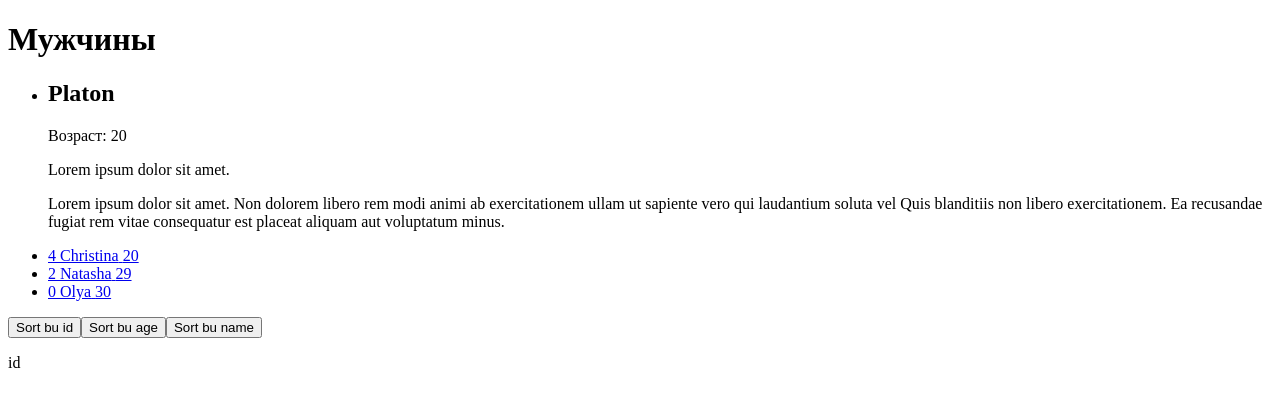
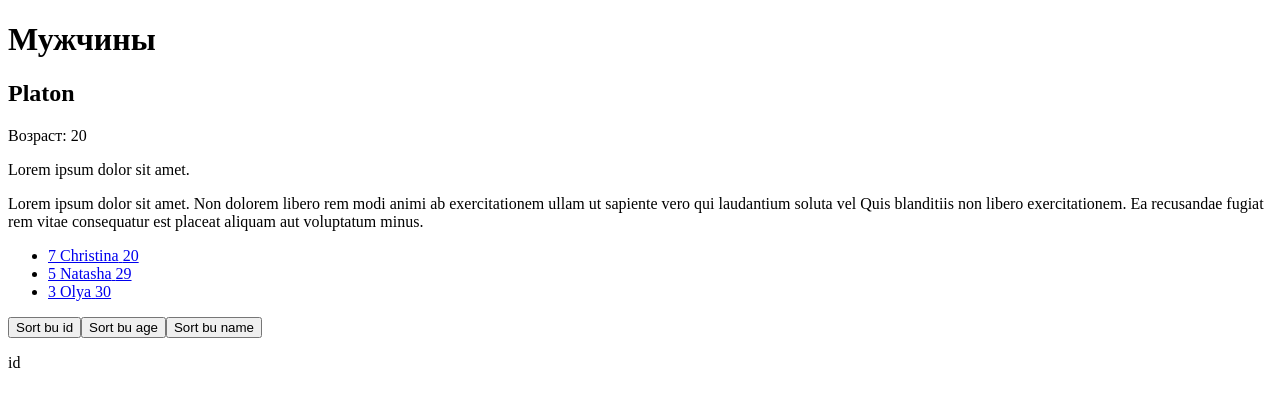
Before and after one commit to Ekachcka/dance, a React (Create React App) app: page /M/0 in a window 1280 px wide. Shown: the top 406 px of the page. Built offline with nearby package versions, Linux system fonts and the light colour scheme.

Commit message:
update bd

```diff
--- a/src/components/people/GetManId/GetManId.js
+++ b/src/components/people/GetManId/GetManId.js
@@ -1,19 +1,15 @@
 function GetManId({ id, peopleData }) {
-  let person = peopleData.man[id];
+  const person = peopleData.people[id];
   return (
     <>
       <div>
         <h1>Мужчины</h1>
-        <ul>
-          {
-            <li key={person.id}>
-              <h2>{person.name}</h2>
-              <p>Возраст: {person.age}</p>
-              <p>{person.shortDescription}</p>
-              <p>{person.description}</p>
-            </li>
-          }
-        </ul>
+        <div>
+          <h2>{person.name}</h2>
+          <p>Возраст: {person.age}</p>
+          <p>{person.shortDescription}</p>
+          <p>{person.description}</p>
+        </div>
       </div>
     </>
   );
--- a/src/components/people/GetManS/GetManS.js
+++ b/src/components/people/GetManS/GetManS.js
@@ -24,11 +24,19 @@ function GetManS({ peopleData }) {
   const [Delete, setDelete] = useState();
   let p = [];
   if (Sex.index == "M") {
-    p = peopleData.man;
+    for (let i = 0; i < peopleData.people.length; i++) {
+      if (peopleData.people[i].sex == "m") {
+        p.push(peopleData.people[i]);
+      }
+    }
   } else if (Sex.index == "W") {
-    p = peopleData.woman;
+    for (let i = 0; i < peopleData.people.length; i++) {
+      if (peopleData.people[i].sex == "w") {
+        p.push(peopleData.people[i]);
+      }
+    }
   } else if (Sex.index == "A") {
-    p = peopleData.man.concat(peopleData.woman);
+    p.push(...peopleData.people);
   }
   if (Age.index != "A") {
     arr = [];
@@ -55,13 +63,7 @@ function GetManS({ peopleData }) {
         <ul>
           {arr.map((person) => (
             <li key={person.id}>
-              <a
-                href={`/${person.partner != undefined ? "M" : "W"}/${
-                  person.id
-                }`}
-              >
-                {person.name}
-              </a>
+              <a href={`/${person.sex}/${person.id}`}>{person.name}</a>
             </li>
           ))}
         </ul>
--- a/src/components/people/GetWomanId/GetWomanId.js
+++ b/src/components/people/GetWomanId/GetWomanId.js
@@ -1,5 +1,5 @@
 function GetWomanId({ id, peopleData }) {
-  let person = peopleData.woman[id];
+  let person = peopleData.people[id];
   return (
     <>
       <div>
--- a/src/components/people/GetWomanIdS/GetWomanIdS.js
+++ b/src/components/people/GetWomanIdS/GetWomanIdS.js
@@ -1,6 +1,6 @@
 import React from "react";
 function GetWomanIdS({ id, peopleData }) {
-  let person = peopleData.woman[id];
+  let person = peopleData.people[id];
   return (
     <>
       <div>
--- /dev/null
+++ b/src/components/people/partner.json
@@ -0,0 +1,7 @@
+{
+  "partner": [
+    [0, 3, 5, 7],
+    [1, 3, 4, 5],
+    [2, 5, 6, 7]
+  ]
+}
--- a/src/components/people/people.json
+++ b/src/components/people/people.json
@@ -1,10 +1,10 @@
 {
-  "man": [
+  "people": [
     {
       "id": 0,
       "name": "Platon",
       "age": "20",
-      "partner": [0, 2, 4],
+      "sex": "M",
       "shortDescription": "Lorem ipsum dolor sit amet. ",
       "description": "Lorem ipsum dolor sit amet. Non dolorem libero rem modi animi ab exercitationem ullam ut sapiente vero qui laudantium soluta vel Quis blanditiis non libero exercitationem. Ea recusandae fugiat rem vitae consequatur est placeat aliquam aut voluptatum minus."
     },
@@ -12,7 +12,7 @@
       "id": 1,
       "name": "Constantine",
       "age": "32",
-      "partner": [0, 1, 2],
+      "sex": "M",
       "shortDescription": "Lorem ipsum dolor sit amet. ",
       "description": "Lorem ipsum dolor sit amet. Non dolorem libero rem modi animi ab exercitationem ullam ut sapiente vero qui laudantium soluta vel Quis blanditiis non libero exercitationem. Ea recusandae fugiat rem vitae consequatur est placeat aliquam aut voluptatum minus."
     },
@@ -20,44 +20,47 @@
       "id": 2,
       "name": "Alexei",
       "age": "25",
-      "partner": [2, 3, 4],
-      "shortDescription": "Lorem ipsum dolor sit amet. ",
-      "description": "Lorem ipsum dolor sit amet. Non dolorem libero rem modi animi ab exercitationem ullam ut sapiente vero qui laudantium soluta vel Quis blanditiis non libero exercitationem. Ea recusandae fugiat rem vitae consequatur est placeat aliquam aut voluptatum minus."
-    }
-  ],
-  "woman": [
-    {
-      "id": 0,
-      "name": "Olya",
-      "age": "30",
-      "shortDescription": "Lorem ipsum dolor sit amet. ",
-      "description": "Lorem ipsum dolor sit amet. Non dolorem libero rem modi animi ab exercitationem ullam ut sapiente vero qui laudantium soluta vel Quis blanditiis non libero exercitationem. Ea recusandae fugiat rem vitae consequatur est placeat aliquam aut voluptatum minus."
-    },
-    {
-      "id": 1,
-      "name": "Tanya",
-      "age": "32",
-      "shortDescription": "Lorem ipsum dolor sit amet. ",
-      "description": "Lorem ipsum dolor sit amet. Non dolorem libero rem modi animi ab exercitationem ullam ut sapiente vero qui laudantium soluta vel Quis blanditiis non libero exercitationem. Ea recusandae fugiat rem vitae consequatur est placeat aliquam aut voluptatum minus."
-    },
-    {
-      "id": 2,
-      "name": "Natasha",
-      "age": "29",
+      "sex": "M",
       "shortDescription": "Lorem ipsum dolor sit amet. ",
       "description": "Lorem ipsum dolor sit amet. Non dolorem libero rem modi animi ab exercitationem ullam ut sapiente vero qui laudantium soluta vel Quis blanditiis non libero exercitationem. Ea recusandae fugiat rem vitae consequatur est placeat aliquam aut voluptatum minus."
     },
     {
       "id": 3,
-      "name": "Pauline",
-      "age": "25",
+      "name": "Olya",
+      "age": "30",
+      "sex": "W",
       "shortDescription": "Lorem ipsum dolor sit amet. ",
       "description": "Lorem ipsum dolor sit amet. Non dolorem libero rem modi animi ab exercitationem ullam ut sapiente vero qui laudantium soluta vel Quis blanditiis non libero exercitationem. Ea recusandae fugiat rem vitae consequatur est placeat aliquam aut voluptatum minus."
     },
     {
       "id": 4,
+      "name": "Tanya",
+      "age": "32",
+      "sex": "W",
+      "shortDescription": "Lorem ipsum dolor sit amet. ",
+      "description": "Lorem ipsum dolor sit amet. Non dolorem libero rem modi animi ab exercitationem ullam ut sapiente vero qui laudantium soluta vel Quis blanditiis non libero exercitationem. Ea recusandae fugiat rem vitae consequatur est placeat aliquam aut voluptatum minus."
+    },
+    {
+      "id": 5,
+      "name": "Natasha",
+      "age": "29",
+      "sex": "W",
+      "shortDescription": "Lorem ipsum dolor sit amet. ",
+      "description": "Lorem ipsum dolor sit amet. Non dolorem libero rem modi animi ab exercitationem ullam ut sapiente vero qui laudantium soluta vel Quis blanditiis non libero exercitationem. Ea recusandae fugiat rem vitae consequatur est placeat aliquam aut voluptatum minus."
+    },
+    {
+      "id": 6,
+      "name": "Pauline",
+      "age": "25",
+      "sex": "W",
+      "shortDescription": "Lorem ipsum dolor sit amet. ",
+      "description": "Lorem ipsum dolor sit amet. Non dolorem libero rem modi animi ab exercitationem ullam ut sapiente vero qui laudantium soluta vel Quis blanditiis non libero exercitationem. Ea recusandae fugiat rem vitae consequatur est placeat aliquam aut voluptatum minus."
+    },
+    {
+      "id": 7,
       "name": "Christina",
       "age": "20",
+      "sex": "W",
       "shortDescription": "Lorem ipsum dolor sit amet. ",
       "description": "Lorem ipsum dolor sit amet. Non dolorem libero rem modi animi ab exercitationem ullam ut sapiente vero qui laudantium soluta vel Quis blanditiis non libero exercitationem. Ea recusandae fugiat rem vitae consequatur est placeat aliquam aut voluptatum minus."
     }
--- a/src/functions/doSort/doSort.js
+++ b/src/functions/doSort/doSort.js
@@ -1,13 +1,33 @@
+import partnerData from "../../components/people/partner.json";
+
 function doSort(Sort, id, peopleData) {
   const arr = [];
-  for (let i = 0; i < peopleData.woman.length; i++) {
-    for (let j = 0; j < peopleData.man[id].partner.length; j++) {
-      if (i == peopleData.man[id].partner[j]) {
-        arr.push(peopleData.woman[i]);
+  const m = [],
+    w = [];
+  for (let i = 0; i < peopleData.people.length; i++) {
+    if (peopleData.people[i].sex == "M") {
+      m.push(peopleData.people[i]);
+    } else {
+      w.push(peopleData.people[i]);
+    }
+  }
+  {
+    let temp;
+    for (let i = 0; i < partnerData.partner.length; i++) {
+      if (partnerData.partner[i][0] == id) {
+        temp = partnerData.partner[i];
+      }
+    }
+    for (let i = 0; i < w.length; i++) {
+      let wp = w[i].id;
+      for (let j = 1; j < temp.length; j++) {
+        if (wp == temp[j]) {
+          arr.push(w[i]);
+        }
       }
     }
   }
-  for (let i = 0; i < peopleData.woman.length; i++) {
+  for (let i = 0; i < w.length; i++) {
     if (Sort == "id") {
       arr.sort((a, b) => {
         if (a.id < b.id) {
@@ -17,7 +37,6 @@ function doSort(Sort, id, peopleData) {
           return -1;
         }
       });
-      console.log(arr);
     }
     if (Sort == "age") {
       arr.sort((a, b) => {
@@ -28,7 +47,6 @@ function doSort(Sort, id, peopleData) {
           return -1;
         }
       });
-      console.log(arr);
     }
     if (Sort == "name") {
       arr.sort((a, b) => {
@@ -39,7 +57,6 @@ function doSort(Sort, id, peopleData) {
           return -1;
         }
       });
-      console.log(arr);
     }
   }
   return arr;
```
